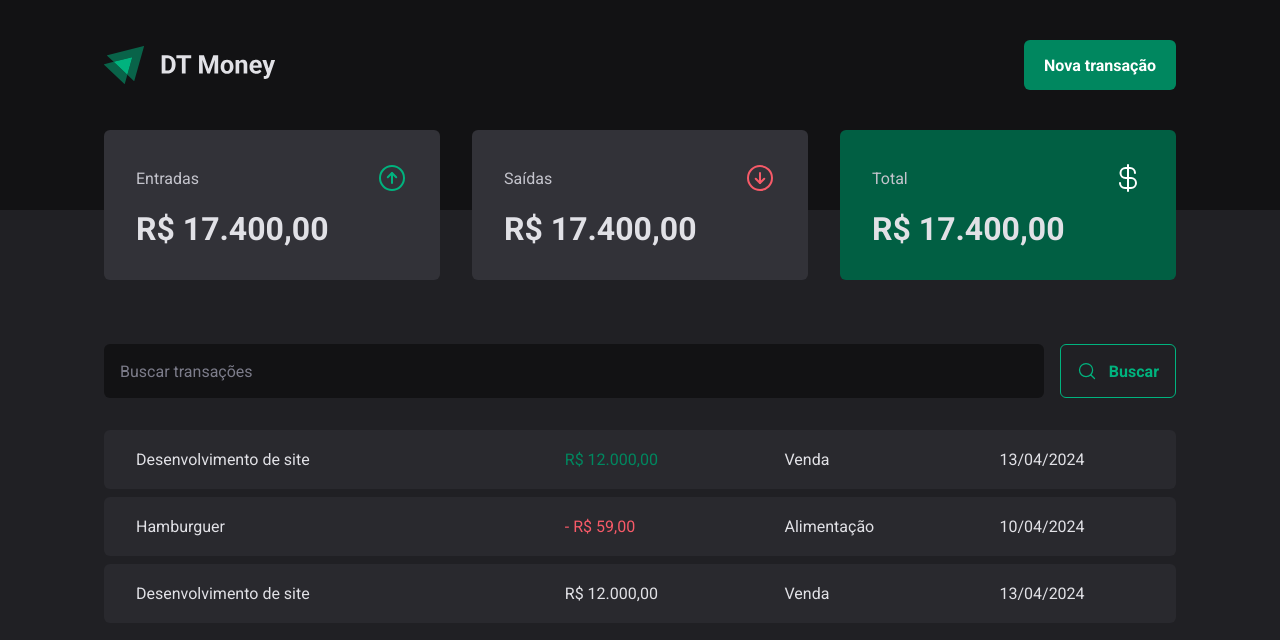
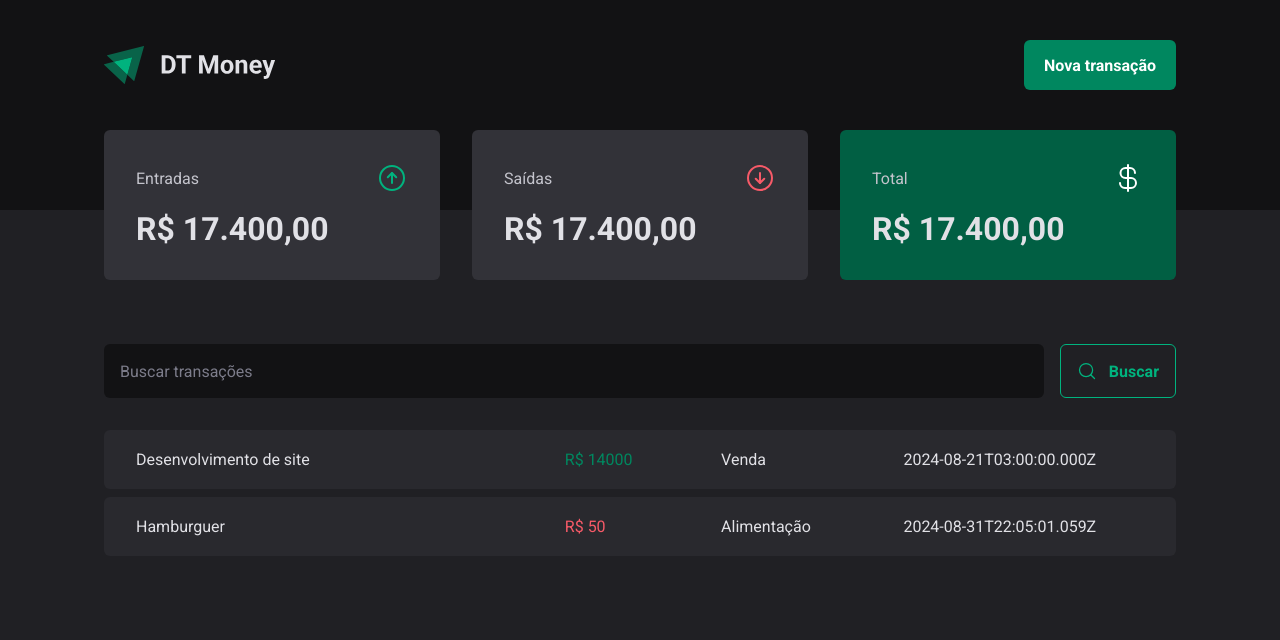
Before and after one commit to james-meneses/dt-money, a React (Vite) app: page / in a window 1280 px wide. Shown: the top 640 px of the page. Built offline with nearby package versions, Linux system fonts and the light colour scheme; data requests are answered from the project's data file.

Commit message:
Creates a mock server for transactions and starts loading it on transactions page component

```diff
--- a/package.json
+++ b/package.json
@@ -5,6 +5,7 @@
   "type": "module",
   "scripts": {
     "dev": "vite",
+    "dev:server": "json-server server.json -p 3333 -w -d 500",
     "build": "tsc -b && vite build",
     "lint": "eslint .",
     "preview": "vite preview"
@@ -27,6 +28,7 @@
     "eslint-plugin-react-hooks": "^5.1.0-rc.0",
     "eslint-plugin-react-refresh": "^0.4.9",
     "globals": "^15.9.0",
+    "json-server": "^0.17.0",
     "typescript": "^5.5.3",
     "typescript-eslint": "^8.0.1",
     "vite": "^5.4.1"
--- /dev/null
+++ b/server.json
@@ -0,0 +1,20 @@
+{
+  "transactions": [
+    {
+      "id": 1,
+      "description": "Desenvolvimento de site",
+      "type": "income",
+      "category": "Venda",
+      "price": 14000,
+      "createdAt": "2024-08-21T03:00:00.000Z"
+    },
+    {
+      "id": 2,
+      "description": "Hamburguer",
+      "type": "outcome",
+      "category": "Alimentação",
+      "price": 50,
+      "createdAt": "2024-08-31T22:05:01.059Z"
+    }
+  ]
+}
--- a/src/pages/Transactions/index.tsx
+++ b/src/pages/Transactions/index.tsx
@@ -1,3 +1,4 @@
+import { useEffect, useState } from "react";
 import { Header } from "../../components/Header";
 import { Summary } from "../../components/Summary";
 import { SearchForm } from "./components/SearchForm";
@@ -8,7 +9,29 @@
   TransactionsTable,
 } from "./styles";
 
+interface Transaction {
+  id: number;
+  description: string;
+  type: "income" | "outcome";
+  price: number;
+  category: string;
+  createdAt: string;
+}
+
 export function Transactions() {
+  const [transactions, setTransactions] = useState<Transaction[]>([]);
+
+  async function loadTransactions() {
+    const response = await fetch("http://localhost:3333/transactions");
+    const data = await response.json();
+
+    setTransactions(data);
+  }
+
+  useEffect(() => {
+    loadTransactions();
+  }, []);
+
   return (
     <div>
       <Header />
@@ -18,16 +41,22 @@
         <SearchForm />
         <TransactionsTable>
           <tbody>
-            <tr>
-              <td width="40%">Desenvolvimento de site</td>
-              <td>
-                <PriceHighlight variant="income">R$ 12.000,00</PriceHighlight>
-              </td>
-              <td>Venda</td>
-              <td>13/04/2024</td>
-            </tr>
+            {transactions.map((transaction) => {
+              return (
+                <tr key={transaction.id}>
+                  <td width="40%">{transaction.description}</td>
+                  <td>
+                    <PriceHighlight variant={transaction.type}>
+                      R$ {transaction.price}
+                    </PriceHighlight>
+                  </td>
+                  <td>{transaction.category}</td>
+                  <td>{transaction.createdAt}</td>
+                </tr>
+              );
+            })}
 
-            <tr>
+            {/* <tr>
               <td width="40%">Hamburguer</td>
               <td>
                 <PriceHighlight variant="outcome">- R$ 59,00</PriceHighlight>
@@ -41,7 +70,7 @@
               <td>R$ 12.000,00</td>
               <td>Venda</td>
               <td>13/04/2024</td>
-            </tr>
+            </tr> */}
           </tbody>
         </TransactionsTable>
       </TransactionsContainer>
```
Also changed, not shown: 1 other file (tests, documents, lock files or other folders).
